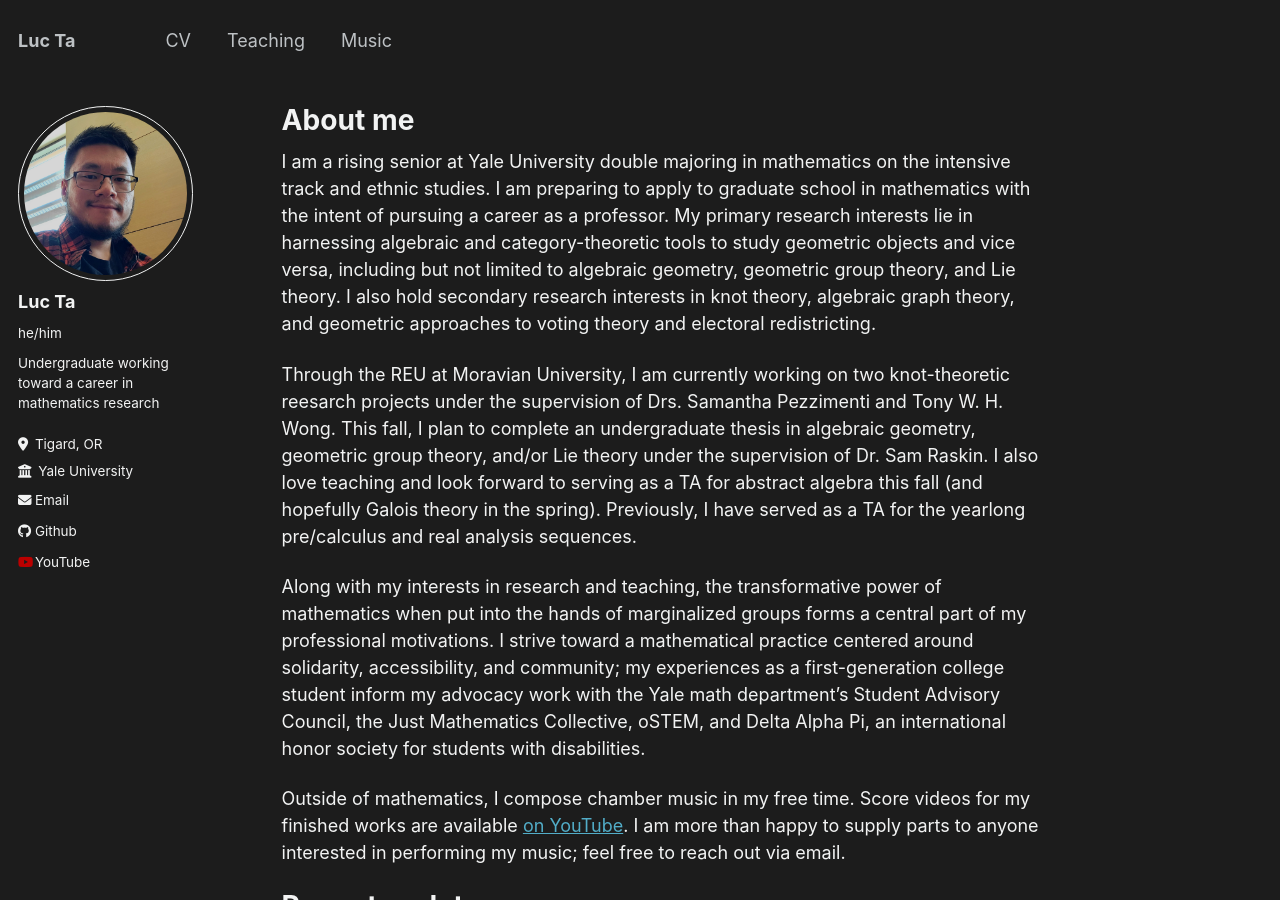
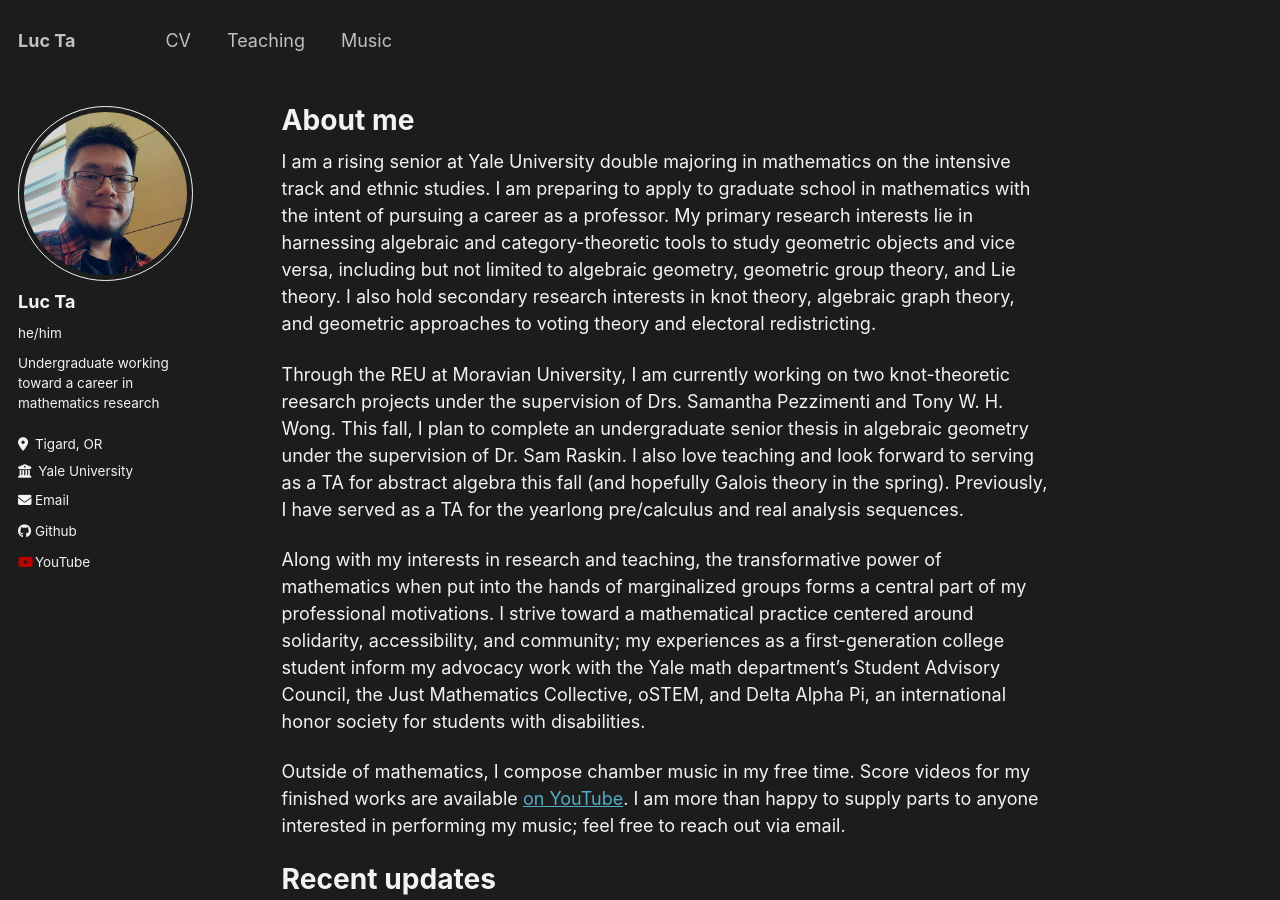
Before and after one commit to luc-ta/luc-ta.github.io, a Jekyll site: the page built from _pages/about.md, in a window 1280 px wide and 900 px high. Built offline with Jekyll 4.4.1, drawn with Linux system fonts in a browser that asks for light colours.

Commit message:
Update about.md

```diff
--- a/_pages/about.md
+++ b/_pages/about.md
@@ -9,7 +9,7 @@ redirect_from:
 
 I am a rising senior at Yale University double majoring in mathematics on the intensive track and ethnic studies. I am preparing to apply to graduate school in mathematics with the intent of pursuing a career as a professor. My primary research interests lie in harnessing algebraic and category-theoretic tools to study geometric objects and vice versa, including but not limited to algebraic geometry, geometric group theory, and Lie theory. I also hold secondary research interests in knot theory, algebraic graph theory, and geometric approaches to voting theory and electoral redistricting.
 
-Through the REU at Moravian University, I am currently working on two knot-theoretic reesarch projects under the supervision of Drs. Samantha Pezzimenti and Tony W. H. Wong. This fall, I plan to complete an undergraduate thesis in algebraic geometry, geometric group theory, and/or Lie theory under the supervision of Dr. Sam Raskin. I also love teaching and look forward to serving as a TA for abstract algebra this fall (and hopefully Galois theory in the spring). Previously, I have served as a TA for the yearlong pre/calculus and real analysis sequences.
+Through the REU at Moravian University, I am currently working on two knot-theoretic reesarch projects under the supervision of Drs. Samantha Pezzimenti and Tony W. H. Wong. This fall, I plan to complete an undergraduate senior thesis in algebraic geometry under the supervision of Dr. Sam Raskin. I also love teaching and look forward to serving as a TA for abstract algebra this fall (and hopefully Galois theory in the spring). Previously, I have served as a TA for the yearlong pre/calculus and real analysis sequences.
 
 Along with my interests in research and teaching, the transformative power of mathematics when put into the hands of marginalized groups forms a central part of my professional motivations. I strive toward a mathematical practice centered around solidarity, accessibility, and community; my experiences as a first-generation college student inform my advocacy work with the Yale math department's Student Advisory Council, the Just Mathematics Collective, oSTEM, and Delta Alpha Pi, an international honor society for students with disabilities.
 
```
